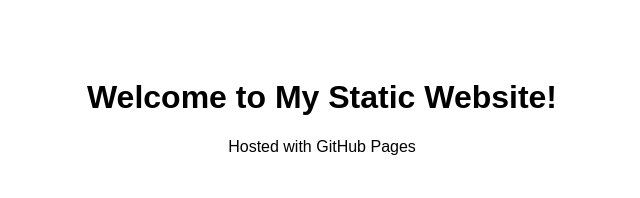
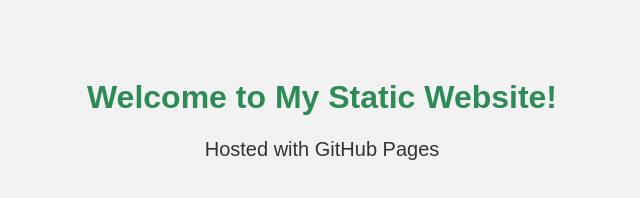
Before and after one commit to sajjuquadri/my-static-site, a plain HTML site: page index.html in a window 1280 px wide. Shown: the whole page, without its empty margins (318-958 px from the left). Drawn offline with Linux system fonts and the light colour scheme.

Commit message:
added custom CSS styling

```diff
--- a/index.html
+++ b/index.html
@@ -4,6 +4,7 @@
     <meta charset="UTF-8">
     <meta name="viewport" content="width=device-width, initial-scale=1.0">
     <title>My Static Website</title>
+    <link rel="stylesheet" href="style.css">
     <style>
         body { font-family: Arial; text-align: center; padding: 50px; }
     </style>
--- /dev/null
+++ b/style.css
@@ -0,0 +1,15 @@
+body {
+    font-family: Arial, sans-serif;
+    background-color: #f2f2f2;
+    text-align: center;
+    padding: 50px;
+}
+
+h1 {
+    color: #2e8b57;
+}
+
+p {
+    font-size: 20px;
+    color: #333;
+}
```
